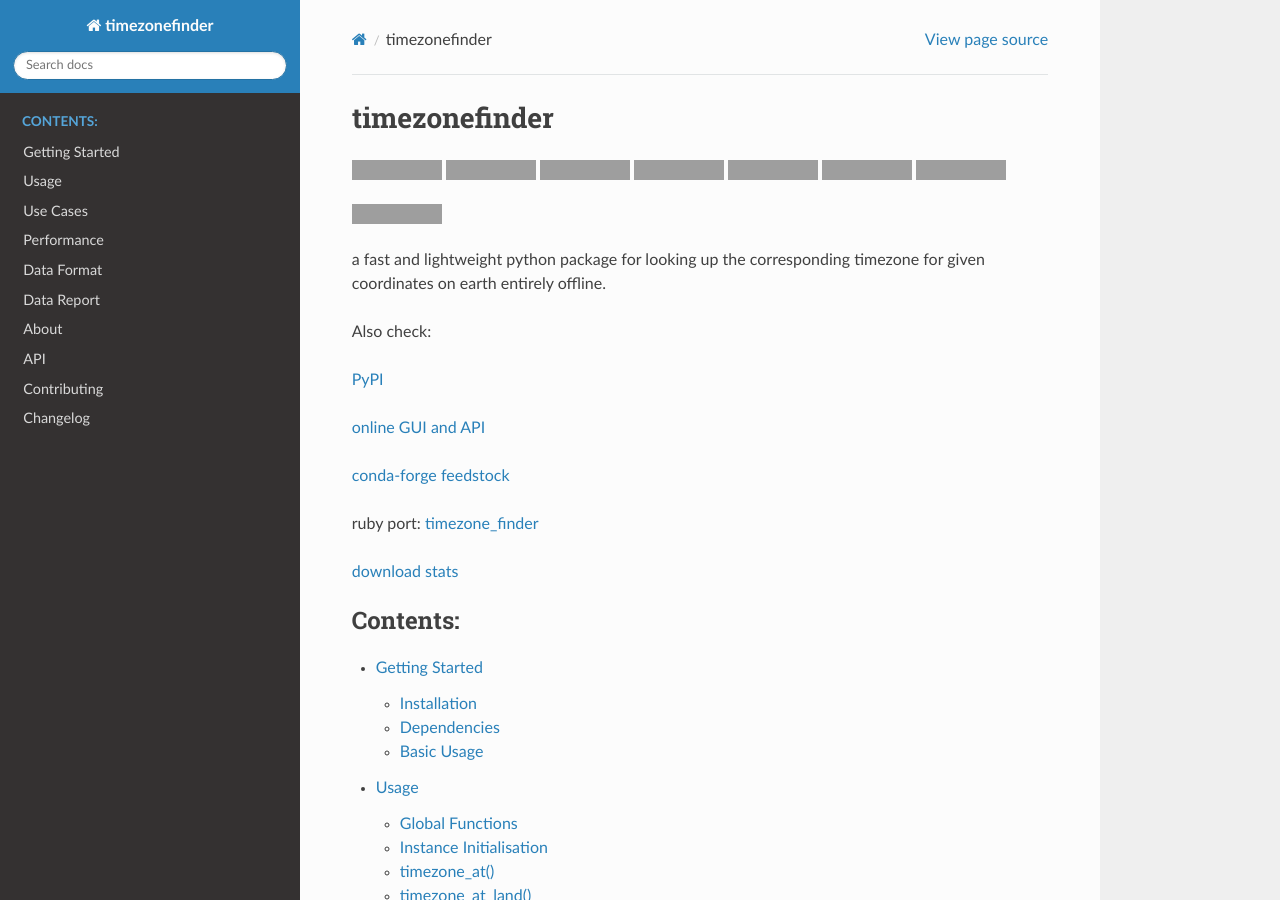
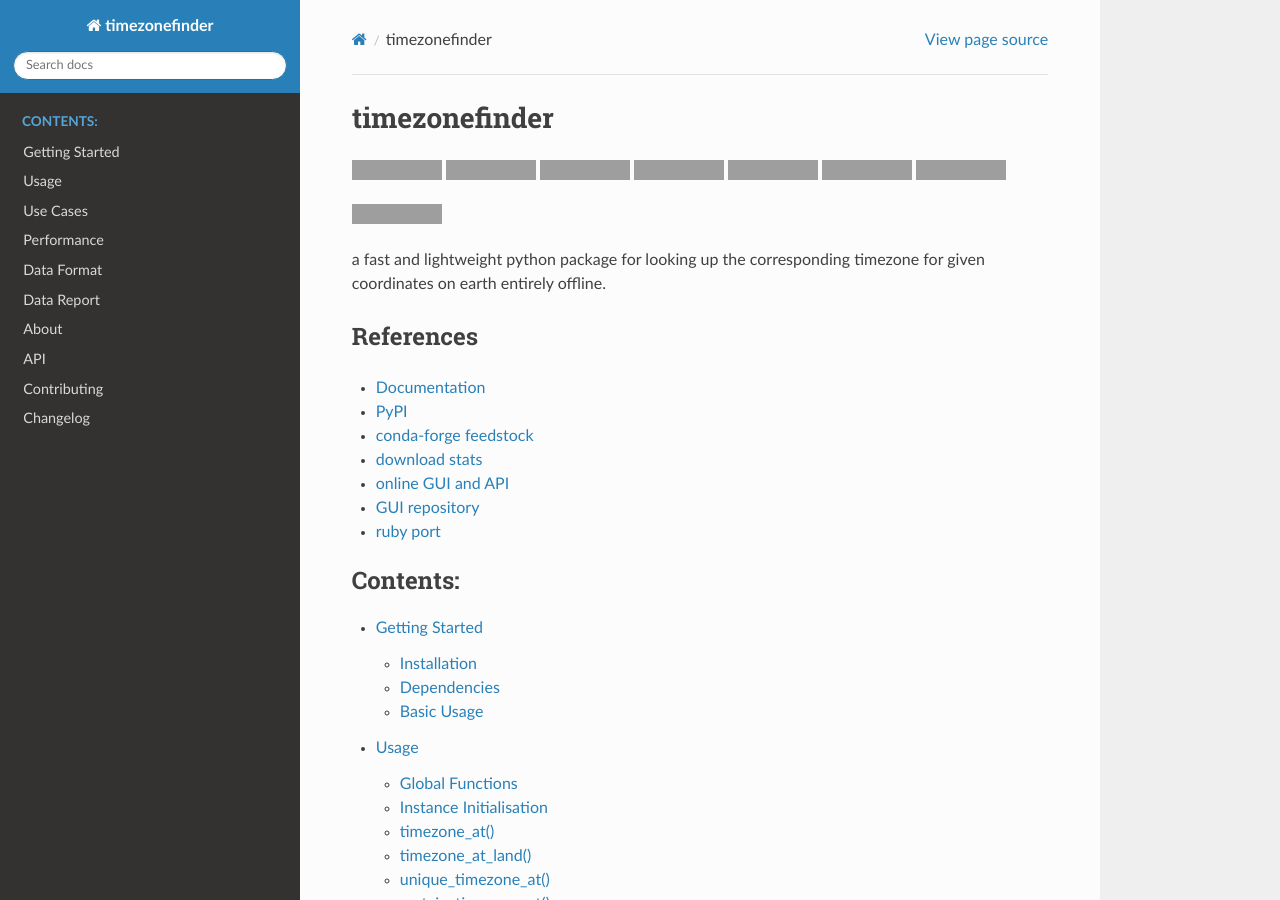
Before and after one commit to jannikmi/timezonefinder, a Sphinx documentation site: the page built from docs/index.rst, in a window 1280 px wide and 900 px high, cut to the strip 0-900 px from the top of the window. Built offline with Sphinx 7.4.7 and the Read the Docs theme 3.1.0, drawn with Linux system fonts in a browser that asks for light colours; grey boxes are pictures that could not be loaded.

Commit message:
improve readme references

```diff
--- a/docs/index.rst
+++ b/docs/index.rst
@@ -7,17 +7,18 @@
 a fast and lightweight python package for looking up the corresponding timezone for given coordinates on earth entirely offline.
 
 
-Also check:
 
-`PyPI <https://pypi.python.org/pypi/timezonefinder/>`__
+References
+----------
 
-`online GUI and API <https://timezonefinder.michelfe.it>`__
+* `Documentation <https://timezonefinder.readthedocs.io/en/latest/>`__
+* `PyPI <https://pypi.python.org/pypi/timezonefinder/>`__
+* `conda-forge feedstock <https://github.com/conda-forge/timezonefinder-feedstock>`__
+* `download stats <https://pepy.tech/project/timezonefinder>`__
+* `online GUI and API <https://timezonefinder.michelfe.it>`__
+* `GUI repository <https://github.com/jannikmi/timezonefinder_gui>`__
+* `ruby port <https://github.com/gunyarakun/timezone_finder>`__
 
-`conda-forge feedstock <https://github.com/conda-forge/timezonefinder-feedstock>`__
-
-ruby port: `timezone_finder <https://github.com/gunyarakun/timezone_finder>`__
-
-`download stats <https://pepy.tech/project/timezonefinder>`__
 
 
 .. toctree::
```
Also changed, not shown: README.rst (+12 -14 lines).
